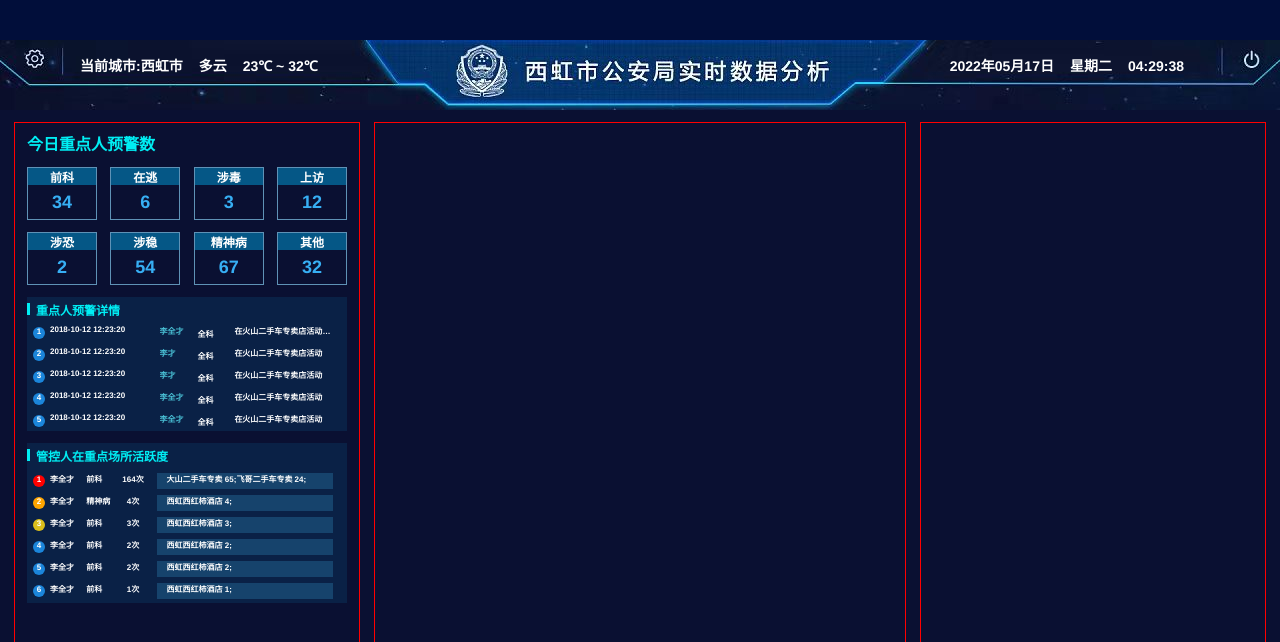
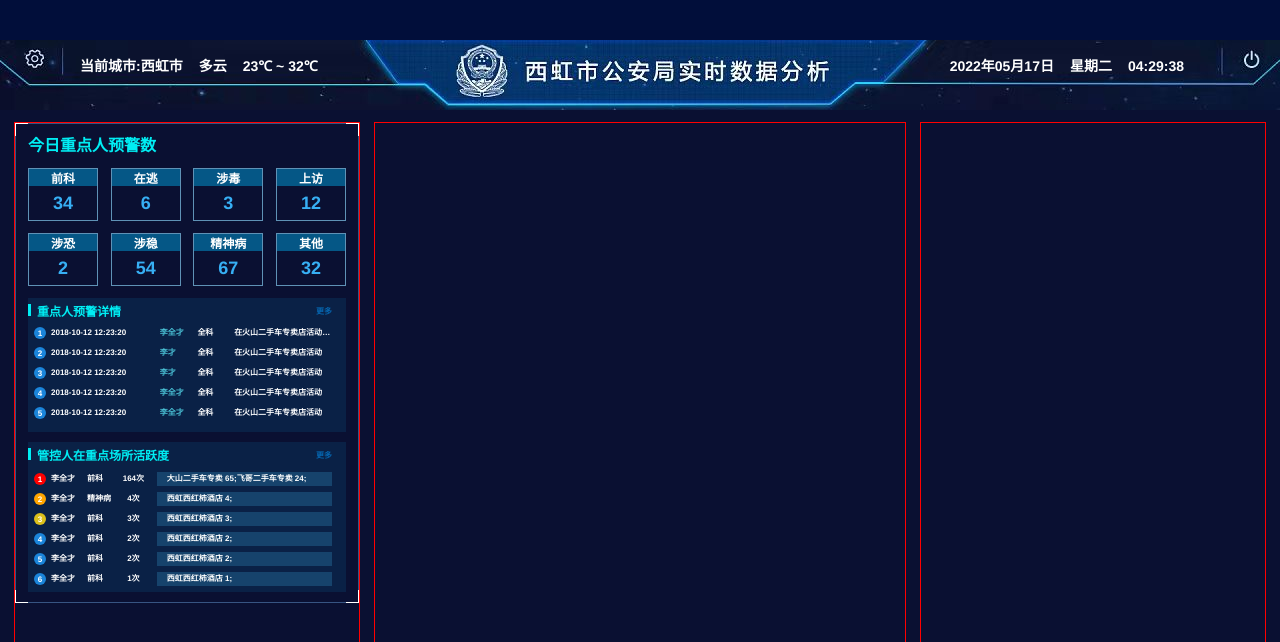
Before and after one commit to kehanhan/visualization, a Vue app: page / in a window 1280 px wide. Shown: the top 642 px of the page. Built offline with nearby package versions, Linux system fonts and the light colour scheme.

Commit message:
添加边框和“更多”组件

```diff
--- a/src/assets/styles/global.scss
+++ b/src/assets/styles/global.scss
@@ -18,6 +18,19 @@ ul {
 }
 .panel {
   padding: px(8) px(12) px(12);
+  border: 1px solid white;
+  position: relative;
+  &::before {
+    content: "";
+    position: absolute;
+    left: 0;
+    right: 0;
+    top: 0;
+    bottom: 0;
+    // border: 1px solid yellow;
+    box-shadow: 13px 0 0 -12px #375482, -13px 0 0 -12px #375482,
+      0 13px 0 -12px #375482, 0 -13px 0 -12px #375482;
+  }
   .title {
     display: block;
     text-align: left;
@@ -26,8 +39,9 @@ ul {
   }
   .subtitle {
     display: flex;
-    padding-left: px(6);
+    justify-content: space-between;
     align-items: center;
+    padding: 0 px(6);
     color: $color-highlight;
     font-size: px(12);
     height: px(12);
--- /dev/null
+++ b/src/components/More.vue
@@ -0,0 +1,11 @@
+<template>
+  <span class="more">更多</span>
+</template>
+
+<style lang="scss" scoped>
+.more {
+  font-size: px(8);
+  color: #0666b0;
+  cursor: pointer;
+}
+</style>
--- a/src/components/panels/TodayAlert.vue
+++ b/src/components/panels/TodayAlert.vue
@@ -1,6 +1,8 @@
 <template>
   <div class="panel">
-    <header><span class="title">今日重点人预警数</span></header>
+    <header class="title">
+      <span>今日重点人预警数</span>
+    </header>
     <div class="quick-view">
       <div class="block" v-for="(value, key) in kindsData" :key="key">
         <span class="category">{{ key }}</span>
@@ -8,7 +10,10 @@
       </div>
     </div>
     <div class="detail sub-panel">
-      <header><span class="subtitle">重点人预警详情</span></header>
+      <header class="subtitle">
+        <span>重点人预警详情</span>
+        <More></More>
+      </header>
       <ol>
         <li class="item" v-for="(item, index) in personTop5" :key="index">
           <span class="index">{{ index + 1 }}</span>
@@ -22,7 +27,10 @@
       </ol>
     </div>
     <div class="space sub-panel">
-      <header class="subtitle">管控人在重点场所活跃度<span></span></header>
+      <header class="subtitle">
+        <span>管控人在重点场所活跃度</span>
+        <More></More>
+      </header>
       <ol>
         <li class="item" v-for="(item, index) in activityTop6" :key="index">
           <span class="index">{{ index + 1 }}</span>
@@ -37,6 +45,7 @@
 </template>
 
 <script setup lang="ts">
+import More from "../More.vue";
 import { ref } from "vue";
 
 const kindsData = ref({
@@ -170,7 +179,8 @@ const activityTop6 = ref([
   align-items: center;
   justify-content: space-between;
   margin-bottom: px(6);
-  height: px(16);
+  height: px(14);
+  line-height: px(14);
   > span {
     height: 100%;
     overflow: hidden;
@@ -180,7 +190,7 @@ const activityTop6 = ref([
 .detail {
   height: px(134);
   overflow: hidden;
-  margin-bottom: px(12);
+  margin-bottom: px(10);
   > ol {
     margin: px(10) px(6);
     .date {
@@ -203,7 +213,7 @@ const activityTop6 = ref([
   }
 }
 .space {
-  height: px(160);
+  height: px(150);
   overflow: hidden;
   ol {
     margin: px(12) px(6);
```
